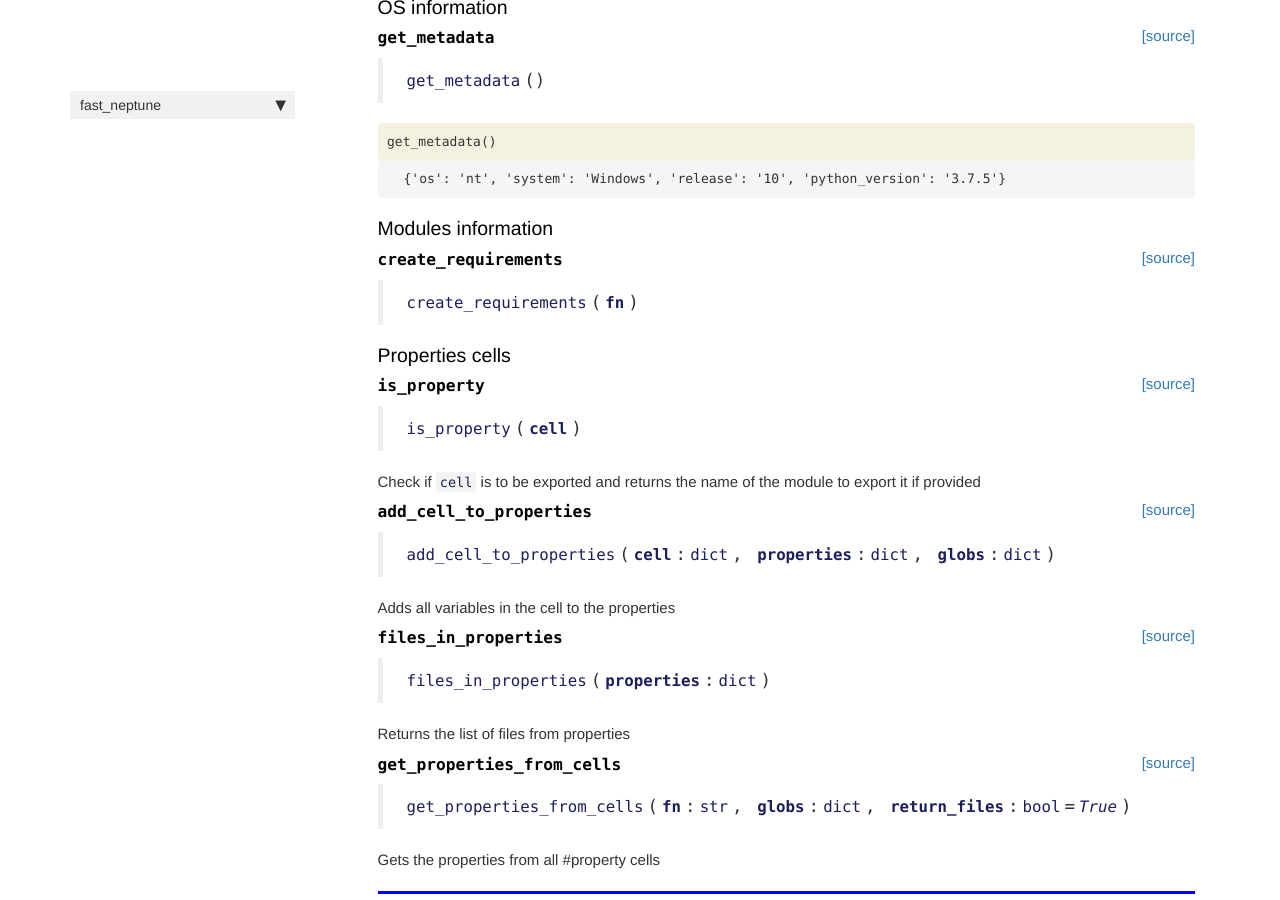
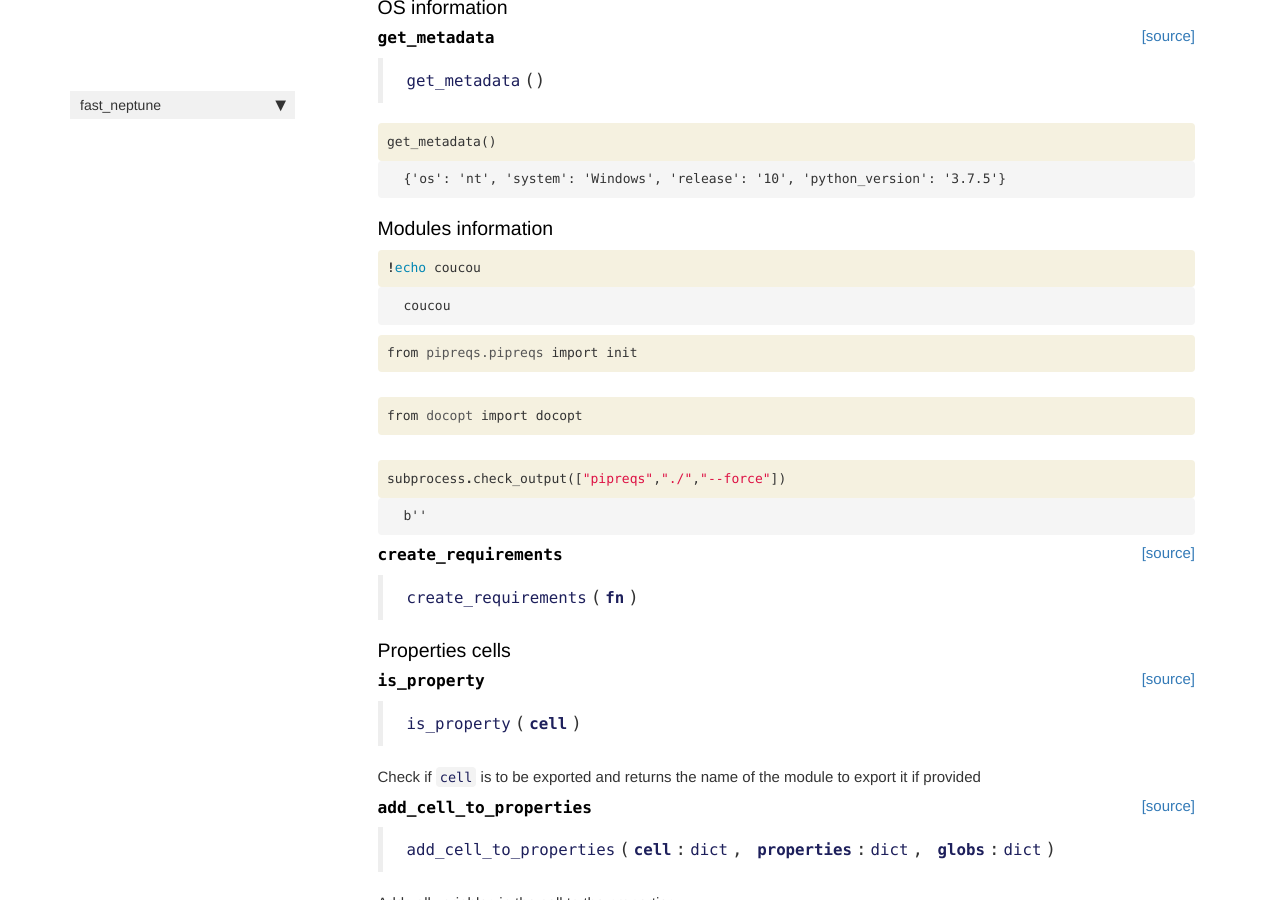
Before and after one commit to dhuynh95/fast_neptune, a Jekyll site: the page built from docs/core.html, in a window 1280 px wide and 900 px high, scrolled down 962 px. Built offline with Jekyll 4.4.1, drawn with Linux system fonts in a browser that asks for light colours; nearby versions of some CDN libraries; comment, search, counter and statistics services are not loaded.

Commit message:
Corrected core

```diff
--- a/docs/core.html
+++ b/docs/core.html
@@ -150,6 +150,88 @@ summary: "API details."
 <h3 id="Modules-information">Modules information<a class="anchor-link" href="#Modules-information">&#182;</a></h3>
 </div>
 </div>
+</div>
+<div class="cell border-box-sizing code_cell rendered">
+<div class="input">
+
+<div class="inner_cell">
+    <div class="input_area">
+<div class=" highlight hl-ipython3"><pre><span></span><span class="o">!</span><span class="nb">echo</span> coucou
+</pre></div>
+
+    </div>
+</div>
+</div>
+
+<div class="output_wrapper">
+<div class="output">
+
+<div class="output_area">
+
+<div class="output_subarea output_stream output_stdout output_text">
+<pre>coucou
+</pre>
+</div>
+</div>
+
+</div>
+</div>
+
+</div>
+<div class="cell border-box-sizing code_cell rendered">
+<div class="input">
+
+<div class="inner_cell">
+    <div class="input_area">
+<div class=" highlight hl-ipython3"><pre><span></span><span class="kn">from</span> <span class="nn">pipreqs.pipreqs</span> <span class="kn">import</span> <span class="n">init</span>
+</pre></div>
+
+    </div>
+</div>
+</div>
+
+</div>
+<div class="cell border-box-sizing code_cell rendered">
+<div class="input">
+
+<div class="inner_cell">
+    <div class="input_area">
+<div class=" highlight hl-ipython3"><pre><span></span><span class="kn">from</span> <span class="nn">docopt</span> <span class="kn">import</span> <span class="n">docopt</span>
+</pre></div>
+
+    </div>
+</div>
+</div>
+
+</div>
+<div class="cell border-box-sizing code_cell rendered">
+<div class="input">
+
+<div class="inner_cell">
+    <div class="input_area">
+<div class=" highlight hl-ipython3"><pre><span></span><span class="n">subprocess</span><span class="o">.</span><span class="n">check_output</span><span class="p">([</span><span class="s2">&quot;pipreqs&quot;</span><span class="p">,</span><span class="s2">&quot;./&quot;</span><span class="p">,</span><span class="s2">&quot;--force&quot;</span><span class="p">])</span>
+</pre></div>
+
+    </div>
+</div>
+</div>
+
+<div class="output_wrapper">
+<div class="output">
+
+<div class="output_area">
+
+
+
+<div class="output_text output_subarea output_execute_result">
+<pre>b&#39;&#39;</pre>
+</div>
+
+</div>
+
+</div>
+</div>
+
 </div>
 <div class="cell border-box-sizing code_cell rendered">
 
```
Also changed, not shown: 00_core.py (+62 -62 lines), 2 other files.
